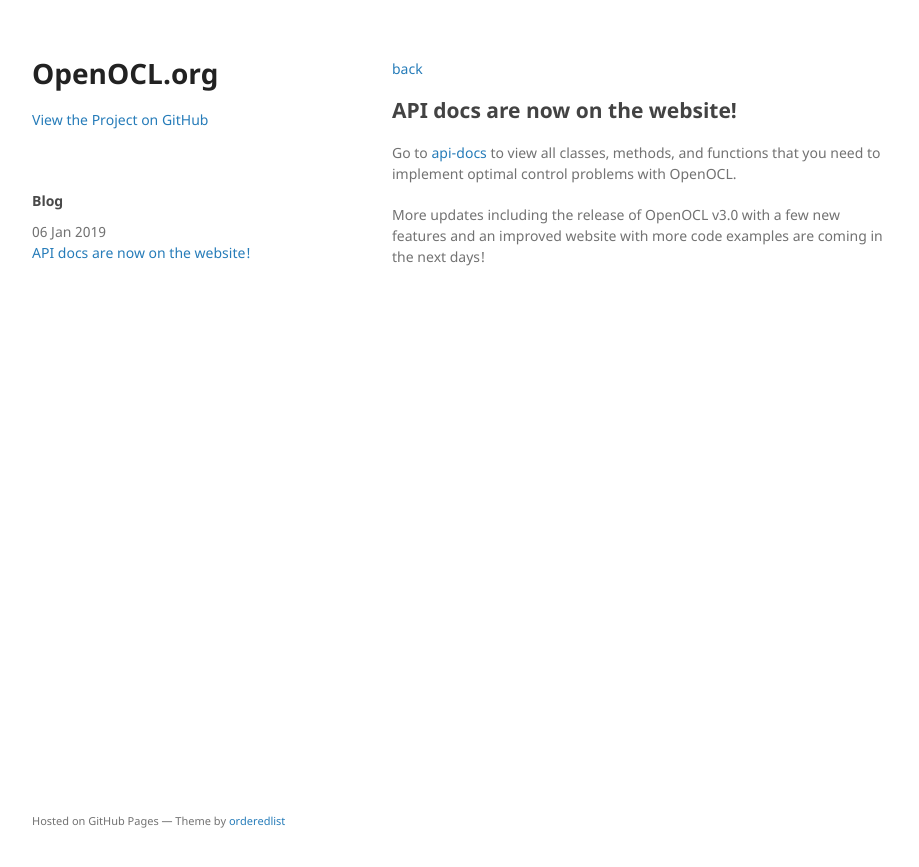
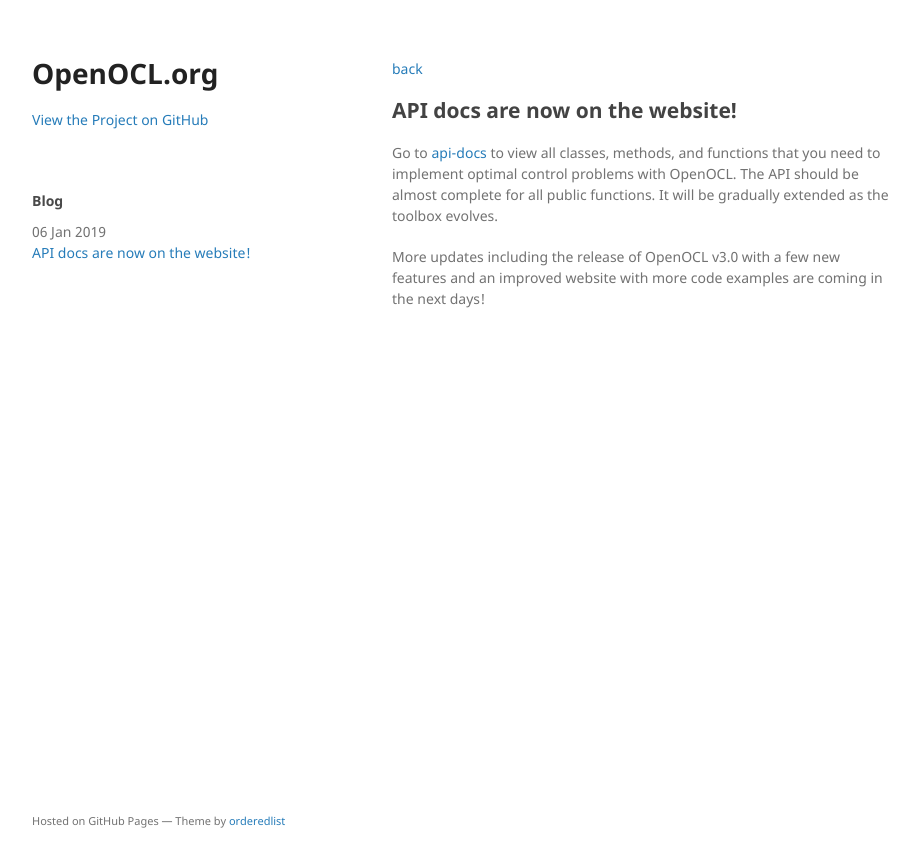
Before and after one commit to OpenOCL/openocl.github.io, a Jekyll site: the page built from _posts/2019-01-06-api-docs-on-website.md, in a window 1280 px wide. Shown: the top 867 px of the page, without its empty margins (178-1097 px from the left). Built offline with Jekyll 4.4.1, drawn with Linux system fonts in a browser that asks for light colours; our own code applies the rules of GitHub Pages for plain Markdown files.

Commit message:
Update 2019-01-06-api-docs-on-website.md

```diff
--- a/_posts/2019-01-06-api-docs-on-website.md
+++ b/_posts/2019-01-06-api-docs-on-website.md
@@ -2,6 +2,6 @@
 title: API docs are now on the website!
 ---
 
-Go to [api-docs](/api-docs/) to view all classes, methods, and functions that you need to implement optimal control problems with OpenOCL.
+Go to [api-docs](/api-docs/) to view all classes, methods, and functions that you need to implement optimal control problems with OpenOCL. The API should be almost complete for all public functions. It will be gradually extended as the toolbox evolves.
 
 More updates including the release of OpenOCL v3.0 with a few new features and an improved website with more code examples are coming in the next days!
```
